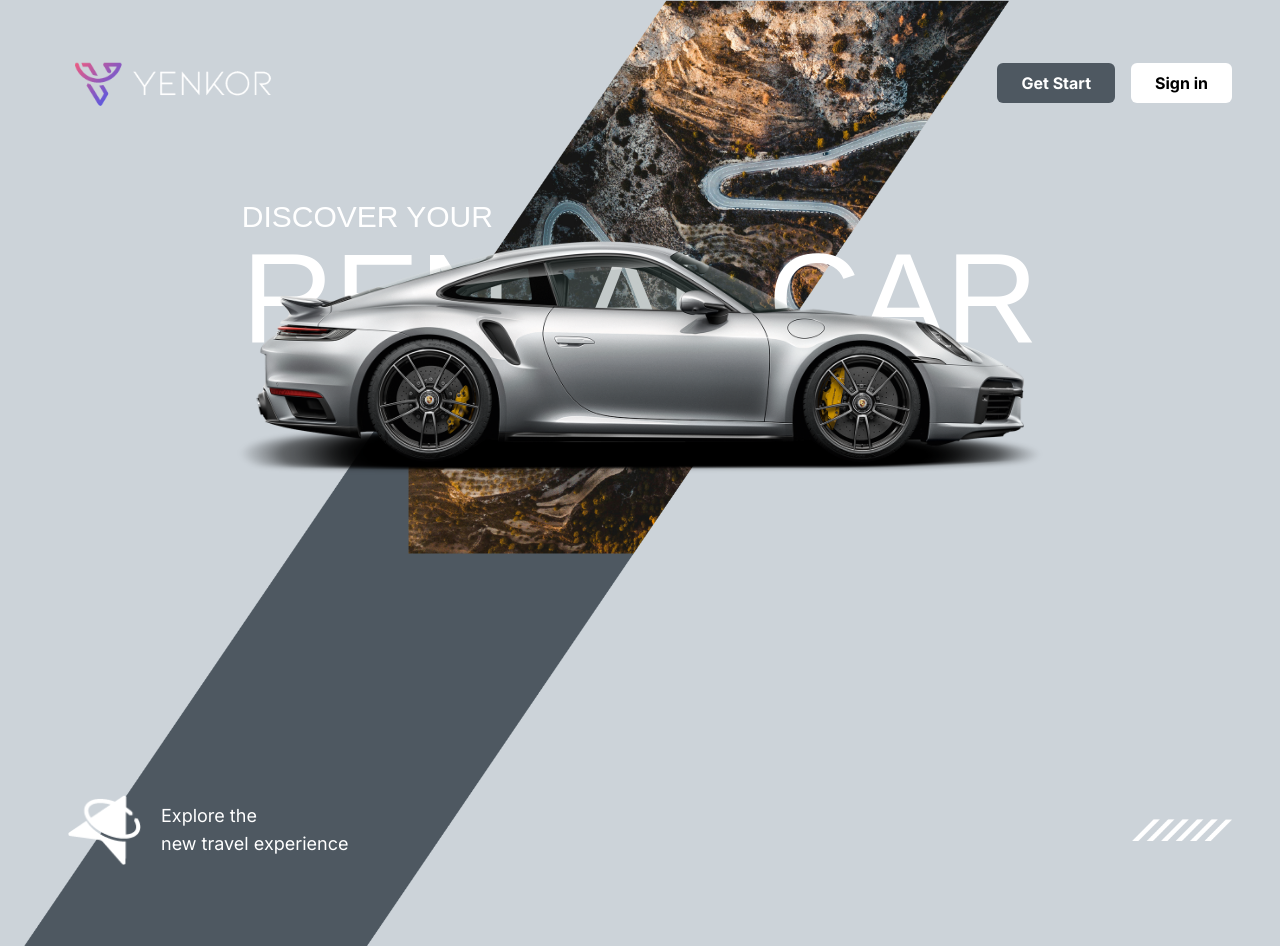
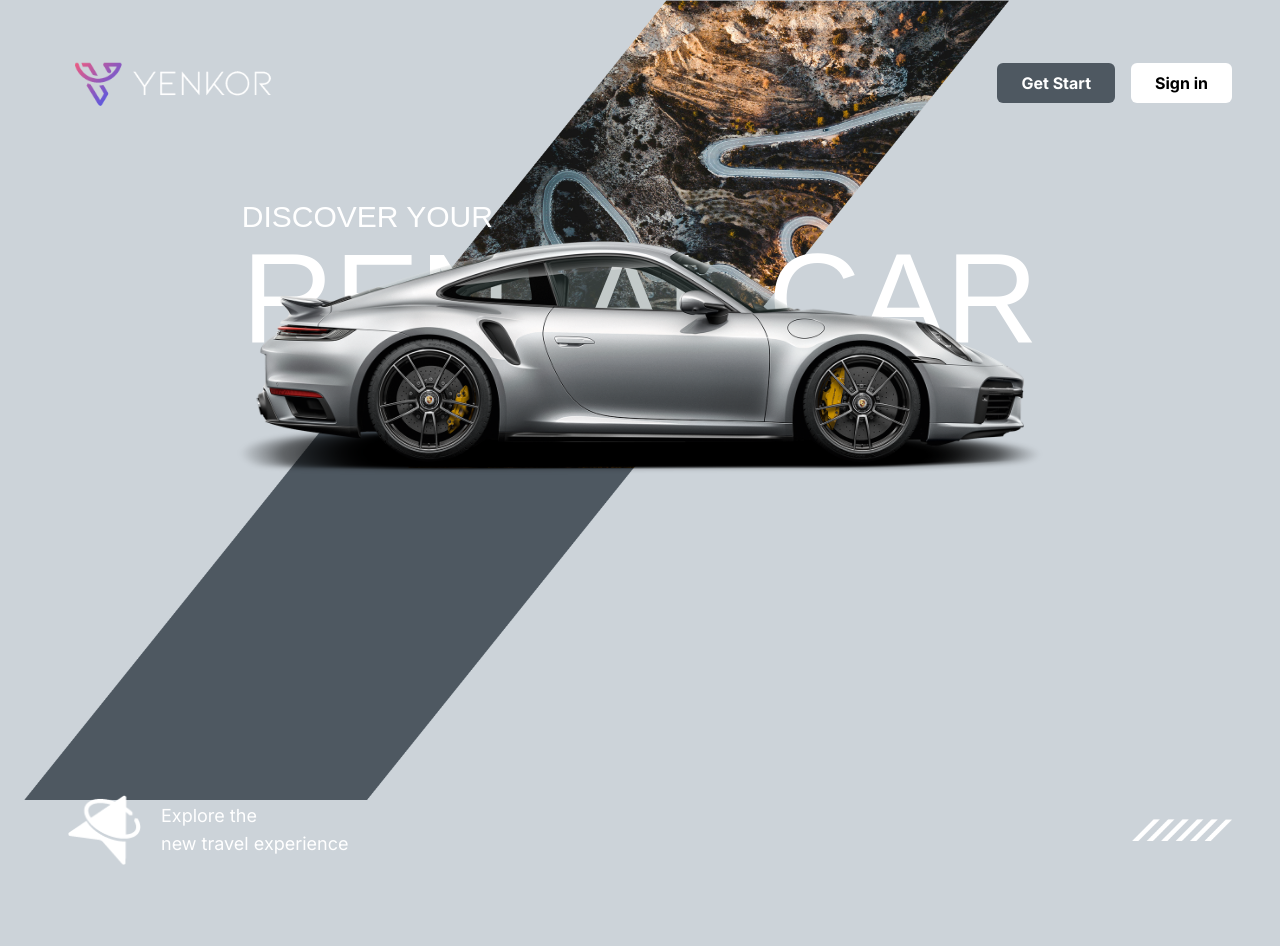
Before and after one commit to 2110503TACEDT66/swdevprac2-project-yenkor, a Next.js app: page / in a window 1280 px wide. After the commit the page ends 913 px from the top, so only its background shows below. Built offline with nearby package versions, Linux system fonts and the light colour scheme; a web font is replaced by a local one.

Commit message:
Refactor background image in Home component

```diff
--- a/src/app/page.tsx
+++ b/src/app/page.tsx
@@ -3,15 +3,13 @@ import Image from "next/image";
 export default function Home() {
   return (
     <main className="w-[100vw] h-[100vh]">
-      <div className="absolute top-0 right-64 w-fit h-fit z-0">
       <Image
-          className=""
+        className="absolute top-0 right-64 z-0 h-[100vh]"
         alt="background"
         src="/img/home_background.png"
         width={1000}
         height={1200}
       />
-      </div>
       <div className="flex flex-row p-12 justify-between items-center">
         <Image
           alt="logo"
```
Lines whose indentation alone changed are shown as unchanged.
